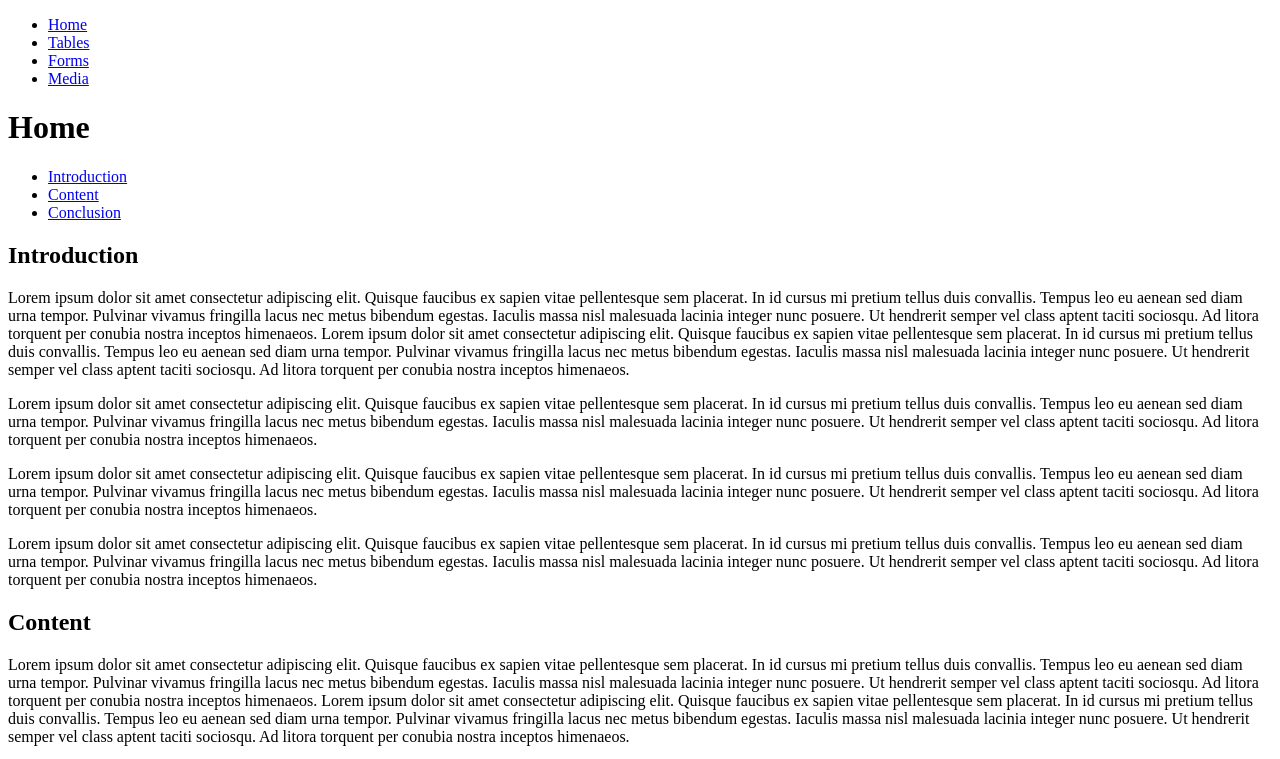
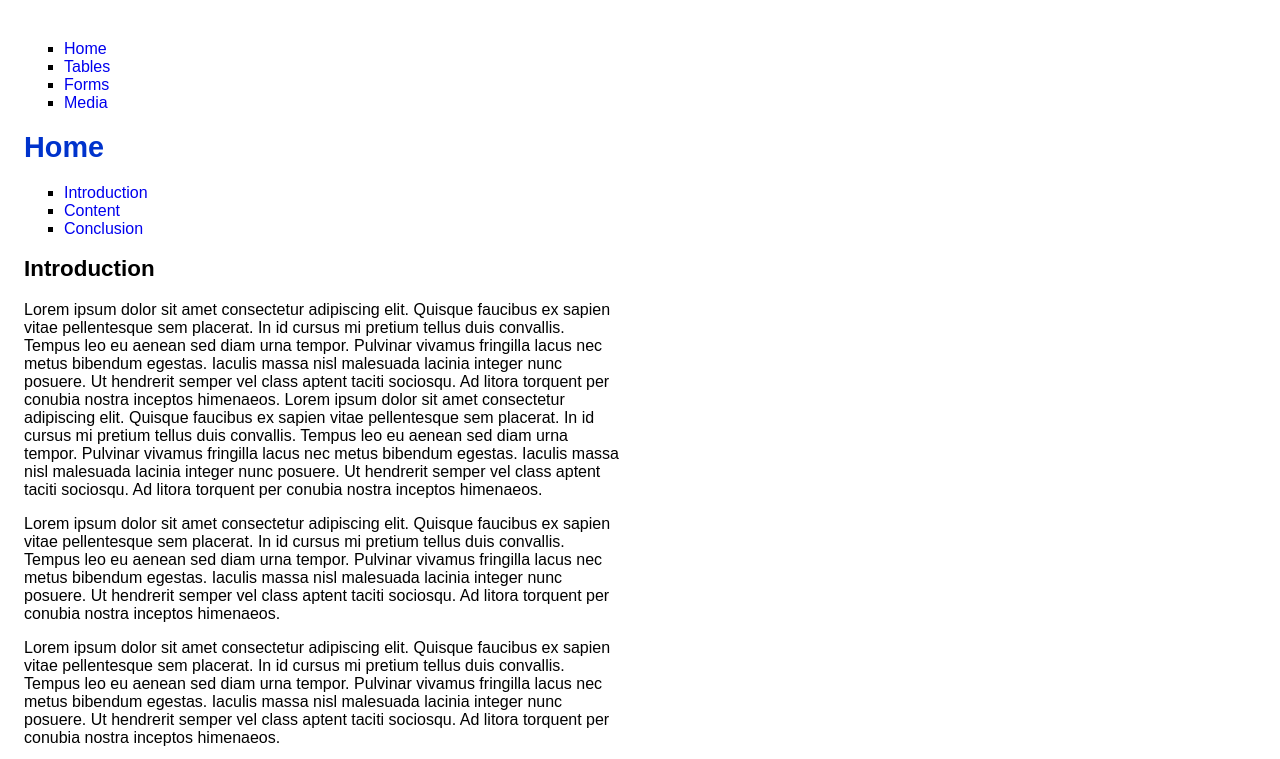
Before and after one commit to tjmiranda-student-0257381/COMP001A.LectureActivity4, a plain HTML site: page index.html in a window 1280 px wide. Shown: the top 759 px of the page. Drawn offline with Linux system fonts and the light colour scheme.

Commit message:
uploading all files after validating and correcting any errors

```diff
--- a/index.html
+++ b/index.html
@@ -2,6 +2,7 @@
 <html lang="en">
   <head>
     <meta charset="UTF-8" />
+    <link rel="stylesheet" href="main.css" />
     <meta name="viewport" content="width=device-width, initial-scale=1.0" />
     <title>Document</title>
   </head>
@@ -10,16 +11,16 @@
       <nav>
         <ul>
           <li>
-            <a href="index.html" target="_self" caption="Home">Home</a>
+            <a href="index.html" target="_self">Home</a>
           </li>
           <li>
-            <a href="tables.html" target="_self" caption="Tables">Tables</a>
+            <a href="tables.html" target="_self">Tables</a>
           </li>
           <li>
-            <a href="forms.html" target="_self" caption="Forms">Forms</a>
+            <a href="forms.html" target="_self">Forms</a>
           </li>
           <li>
-            <a href="media.html" target="_self" caption="Media">Media</a>
+            <a href="media.html" target="_self">Media</a>
           </li>
         </ul>
       </nav>
@@ -185,7 +186,7 @@
     <footer>
       <!--footer content typically goes here-->
       <p>
-        &copy; Copyright 20260 TJ Miranda |
+        &copy; Copyright 2026 TJ Miranda |
         <a href="https://github.com/tjmiranda-student-0257381" target="_blank"
           >My GitHub</a
         >
--- /dev/null
+++ b/main.css
@@ -0,0 +1,30 @@
+/* Primary stylesheet for COMP001A Lecture Activity 3
+   Author: TJ Miranda */
+body {
+    font-family: sans-serif;
+    padding: 1em;
+    max-width: 600px;
+}
+
+h1 {
+    font-size: 180%;
+    color: #0033cc;
+}
+
+h2 {
+    font-size: 140%;
+
+}
+
+ul {
+    list-style-type: square;
+}
+
+div img {
+  max-width: 100%;
+  height: auto;
+}
+
+a {
+  text-decoration: none;
+}
```
Also changed, not shown: forms.html (+6 -5 lines), media.html (+6 -5 lines), tables.html (+6 -5 lines).
